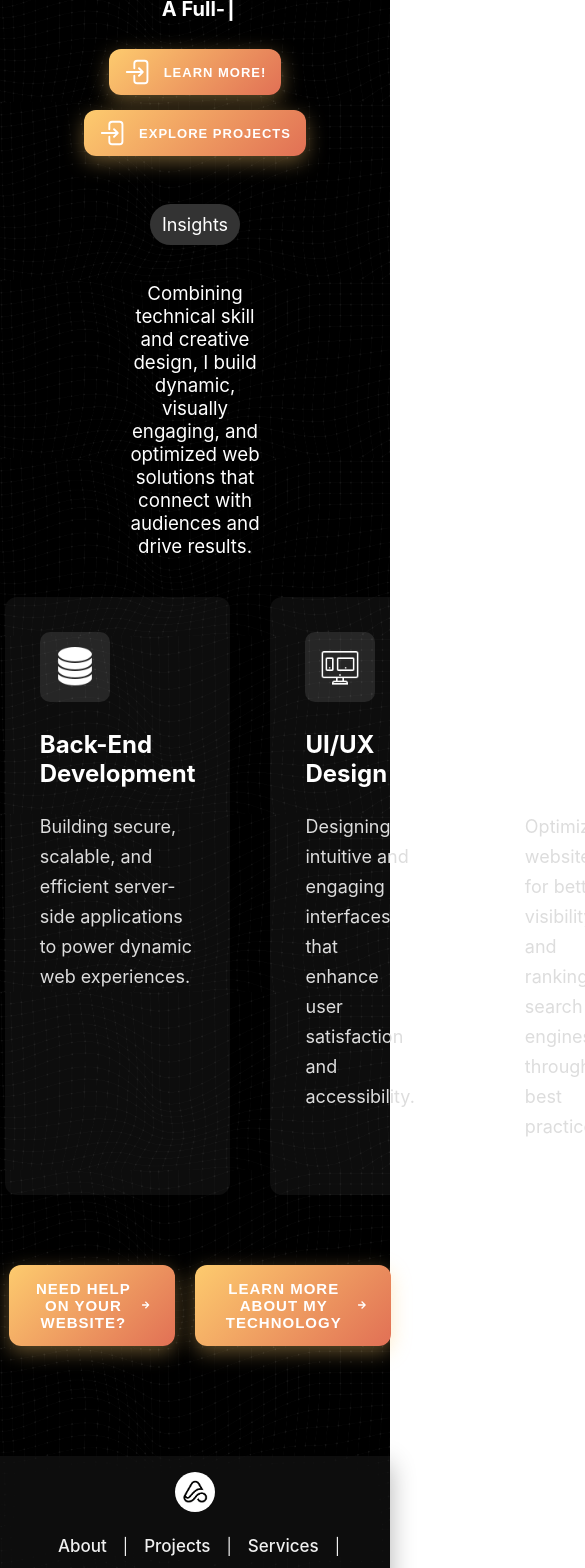
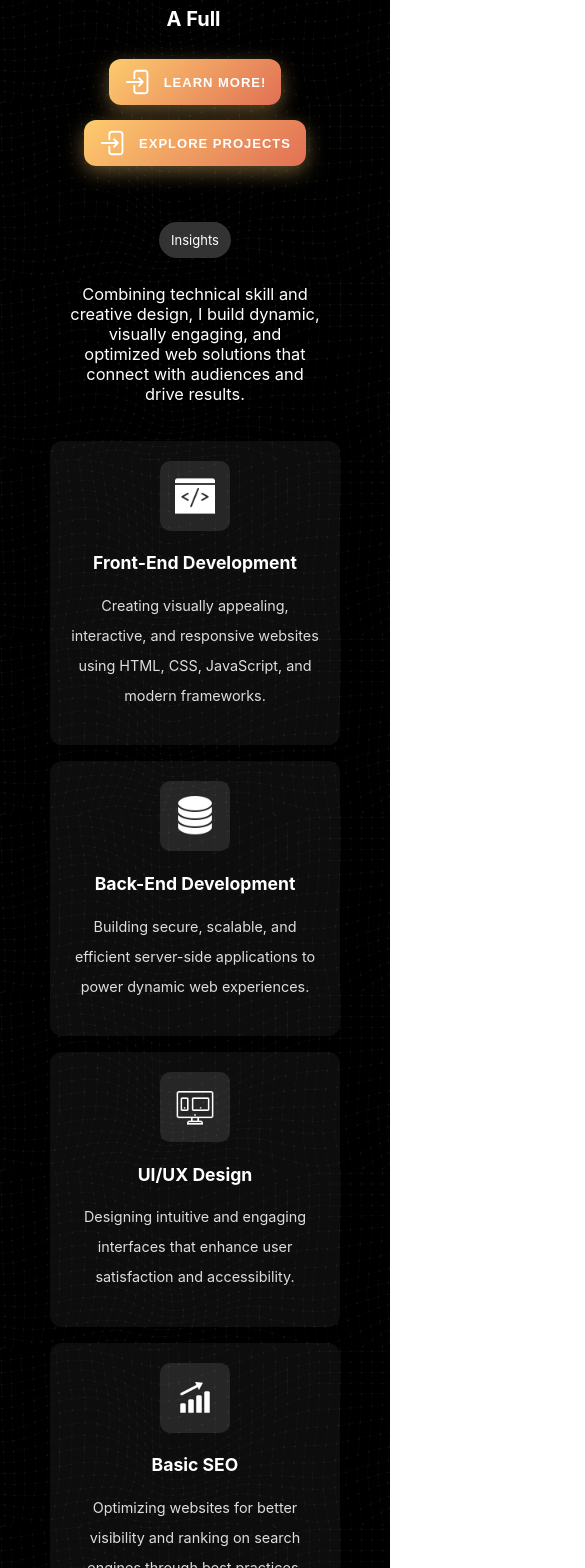
Before and after one commit to aiplats/aiplats, a React (Create React App) app in the folder portfolio/: page / in a window 390 px wide. Shown: the part 432-2000 px from the top of the page, 585 px wide, since content can reach past the window. Built offline with nearby package versions, Linux system fonts and the light colour scheme.

Commit message:
feat: updated mobile responsive

```diff
--- a/portfolio/src/components/Header/Header.css
+++ b/portfolio/src/components/Header/Header.css
@@ -407,9 +407,69 @@
     margin: 0 auto;
   }
 
-  /* Mobile services layout */
+  .text-tag {
+    font-size: 14px;
+  }
+
+  .text-tag p {
+    margin-bottom: 10px;
+    margin-top: 40px;
+    font-size: 13px;
+  }
+
+  .text-tag h3 {
+    width: 70%;
+  }
+
+  .container {
+    padding: 1rem;
+    text-align: center;
+  }
+
+  .sub-container {
+    flex-direction: column;
+    align-items: center;
+  }
+
+  .sub-header {
+    flex-direction: column;
+    align-items: center;
+    gap: 1rem;
+  }
+
   .services {
+    flex-direction: column;
+    align-items: center;
+    text-align: center;
     width: 100%;
+    padding: 20px;
+    max-width: 250px;
+  }
+
+  .services-icon img {
+    max-width: 60px;
+  }
+
+  .services-details h3 {
+    font-size: 1.1rem;
+  }
+
+  .services-details p {
+    font-size: 0.9rem;
+  }
+
+  .sub-header-text {
+    display: flex;
+    flex-direction: column;
+    width: 85%;
+  }
+
+  .sub-header-text button {
+    padding: 8px 10px;
+  }
+
+  .sub-header-text button span {
+    font-size: 13px;
   }
 }
 
--- a/portfolio/src/components/Navbar/Navbar.css
+++ b/portfolio/src/components/Navbar/Navbar.css
@@ -303,7 +303,7 @@
     }
 
     .navbar-left {
-        padding: 5px;
+        padding: 10px;
     }
 
     .navbar-left img {
```
